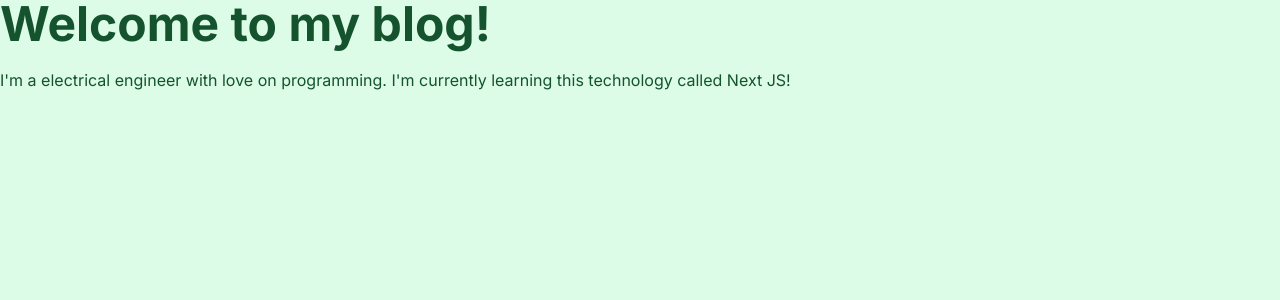
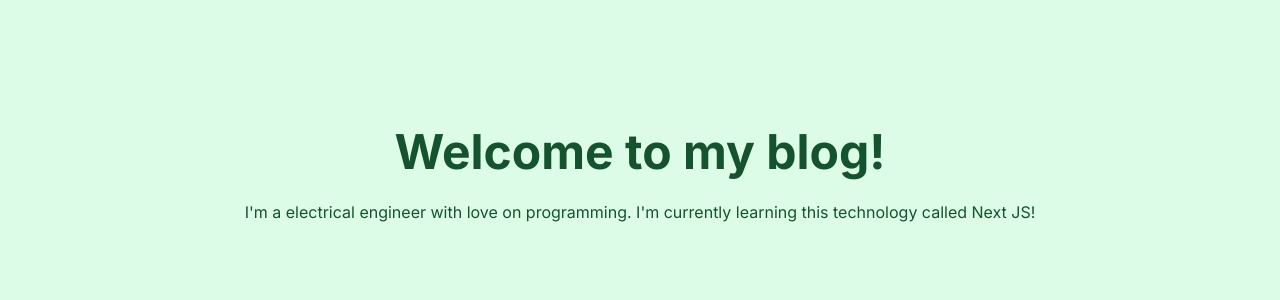
Before and after one commit to kelvincesar/nextjs-study, a Next.js app: page / in a window 1280 px wide. Shown: the top 300 px of the page. Built offline with nearby package versions, Linux system fonts and the light colour scheme.

Commit message:
improvement: created center tags

```diff
--- a/src/app/page.tsx
+++ b/src/app/page.tsx
@@ -2,9 +2,9 @@
 
 export default function Home() {
   return (
-    <main>
+    <main className="text-center pt-32 px-5">
       <h1 className="text-4xl md:text-5xl font-bold mb-5"> Welcome to my blog! </h1>
-      <p>
+      <p className="max-w[750px] mx-auto leading-8">
         I'm a electrical engineer with love on programming. I'm currently learning this technology called Next JS!
       </p>
     </main>
--- a/src/app/posts/page.tsx
+++ b/src/app/posts/page.tsx
@@ -1,3 +1,7 @@
 export default function Page() {
-    return <main> Posts page! </main>
+    return (
+        <main className="text-center pt-32 px-5">
+          <h1 className="text-4xl md:text-5xl font-bold mb-5"> All posts </h1>
+        </main>
+      );
 }
```
